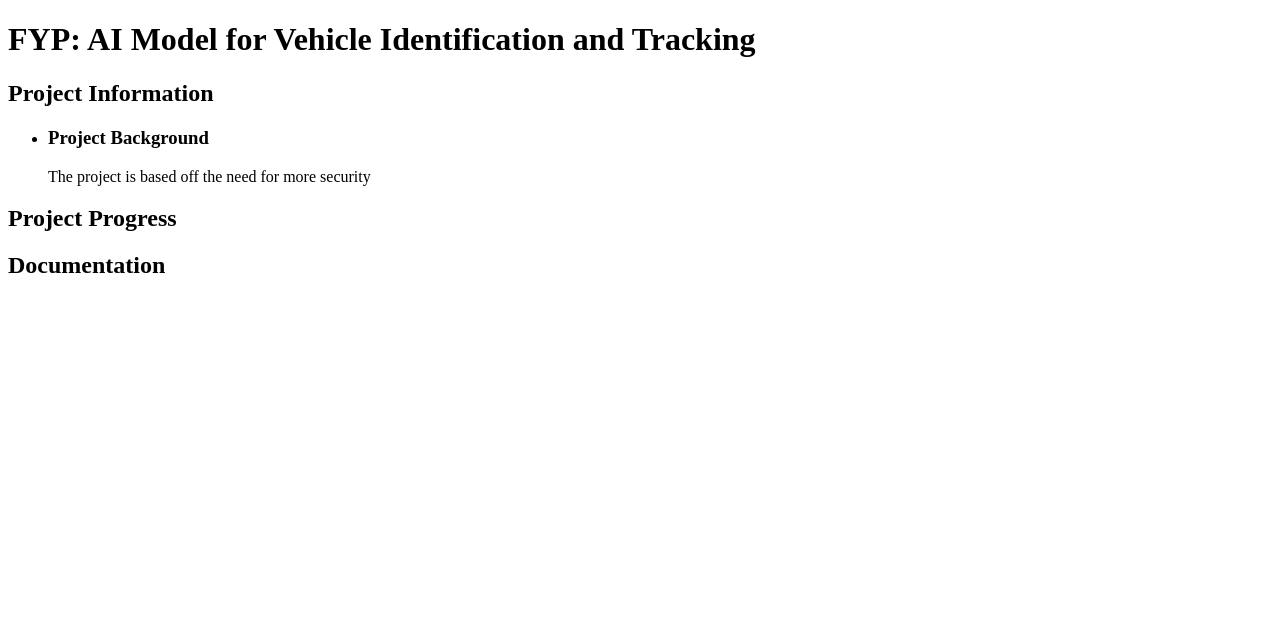
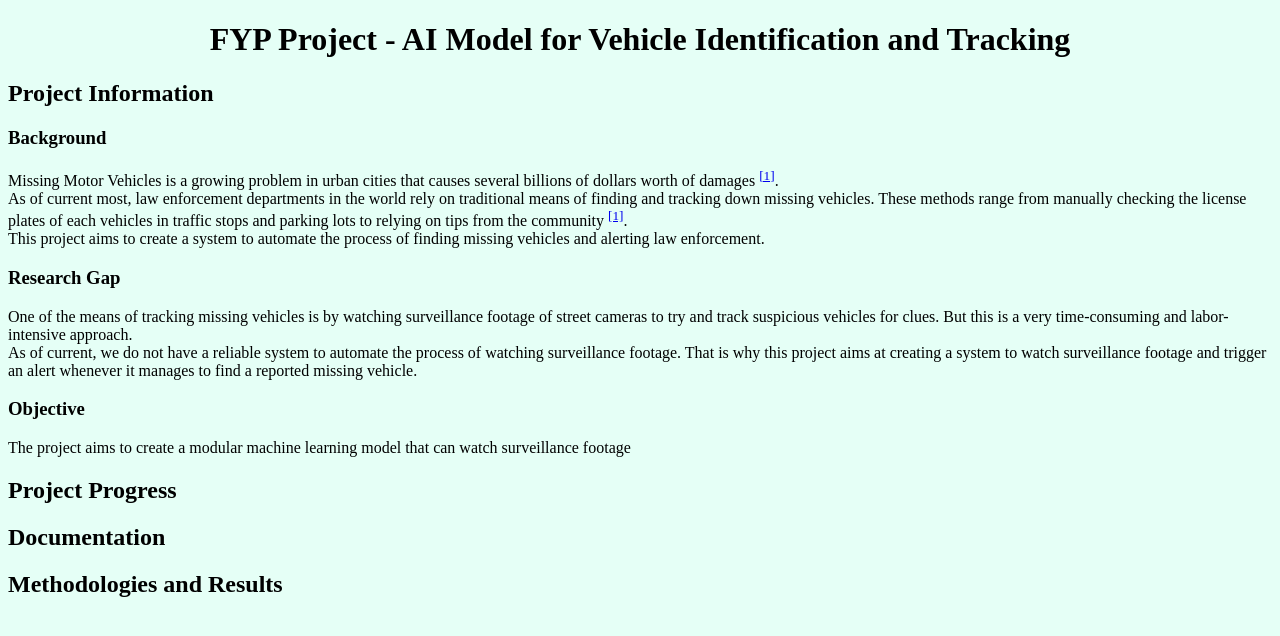
Before and after one commit to Uzair05/FYP, a plain HTML site: page 1.1_Website/Index.html in a window 1280 px wide. Drawn offline with Linux system fonts and the light colour scheme.

Commit message:
website in progress

```diff
--- a/1.1_Website/Index.html
+++ b/1.1_Website/Index.html
@@ -1,27 +1,54 @@
 <!DOCTYPE html>
 <html>
     <head>
-        <title>FYP: AI Model for Vehicle Identification and Tracking</title>
+        <title>FYP Project</title>
         <meta charset="UTF-8"/>
         <meta name="keywords" content="AI, Computer Vision, Python, Programming, Final Year Project, The Univserity of Hong Kong"/>
         <meta name="description" content="FYP Project for the HKU"/>
         <meta name="viewport" content="width=device-width, initial-scale=1.0">
-        <script type="text/javascript" src="./Files/Js/index.js"></script>
-        <link rel="stylesheet" href="./Files//Css/style.css"/>
+        <!-- <script type="text/javascript" src="./Files/Js/index.js"></script>  -->
+        <link rel="stylesheet" href="./Files/Css/style.css"/>
     </head>
     <body>
-        <h1 id="projectTitle">FYP: AI Model for Vehicle Identification and Tracking</h1>
-
+        <header><h1 id="projectTitle">FYP Project - AI Model for Vehicle Identification and Tracking</h1></header>
+        <main>
         <section>
             <header><h2>Project Information</h2></header>
-            <ul>
-                <li>
-                    <div>
-                        <h3>Project Background</h3>
-                        <p>The project is based off the need for more security</p>
-                    </div>
-                </li>
-            </ul>
+            <div>
+                <header><h3>Background</h3></header>
+                <p>
+                    Missing Motor Vehicles is a growing problem in urban cities that causes
+                    several billions of dollars worth of damages <sup><a href="https://en.wikipedia.org/wiki/Motor_vehicle_theft">[1]</a></sup>.
+                    <br/>
+                    As of current most, law enforcement departments in the world rely on traditional means of
+                    finding and tracking down missing vehicles. These methods range from manually checking the
+                    license plates of each vehicles in traffic stops and parking lots to relying on tips
+                    from the community <sup><a href="https://en.wikipedia.org/wiki/Motor_vehicle_theft">[1]</a></sup>.
+                    <br/>
+                    This project aims to create a system to automate the process of finding missing vehicles
+                    and alerting law enforcement.
+                </p>
+            </div>
+            <div>
+                <header><h3>Research Gap</h3></header>
+                <p>
+                    One of the means of tracking missing vehicles is by watching surveillance
+                     footage of street cameras to try and track suspicious vehicles for clues.
+                     But this is a very time-consuming and labor-intensive approach.
+                    <br/>
+                    As of current, we do not have a reliable system to automate the process
+                     of watching surveillance footage. That is why this project aims at creating
+                     a system to watch surveillance footage and trigger an alert whenever it manages
+                     to find a reported missing vehicle.
+                </p>
+            </div>
+            <div>
+                <header><h3>Objective</h3></header>
+                <p>
+                    The project aims to create a modular machine learning model that can watch surveillance
+                     footage
+                </p>
+            </div>
         </section>
 
         <section>
@@ -31,8 +58,14 @@
         <section>
             <header><h2>Documentation</h2></header>
         </section>
+
+        <section>
+            <header><h2>Methodologies and Results</h2></header>
+        </section>
+        </main>
     </body>
 </html>
+
 <!--
     * Project Information - including title, supervisor(s), students, and
 short introduction of the project, which should be legible to layman.
```
Also changed, not shown: 1 other file.
